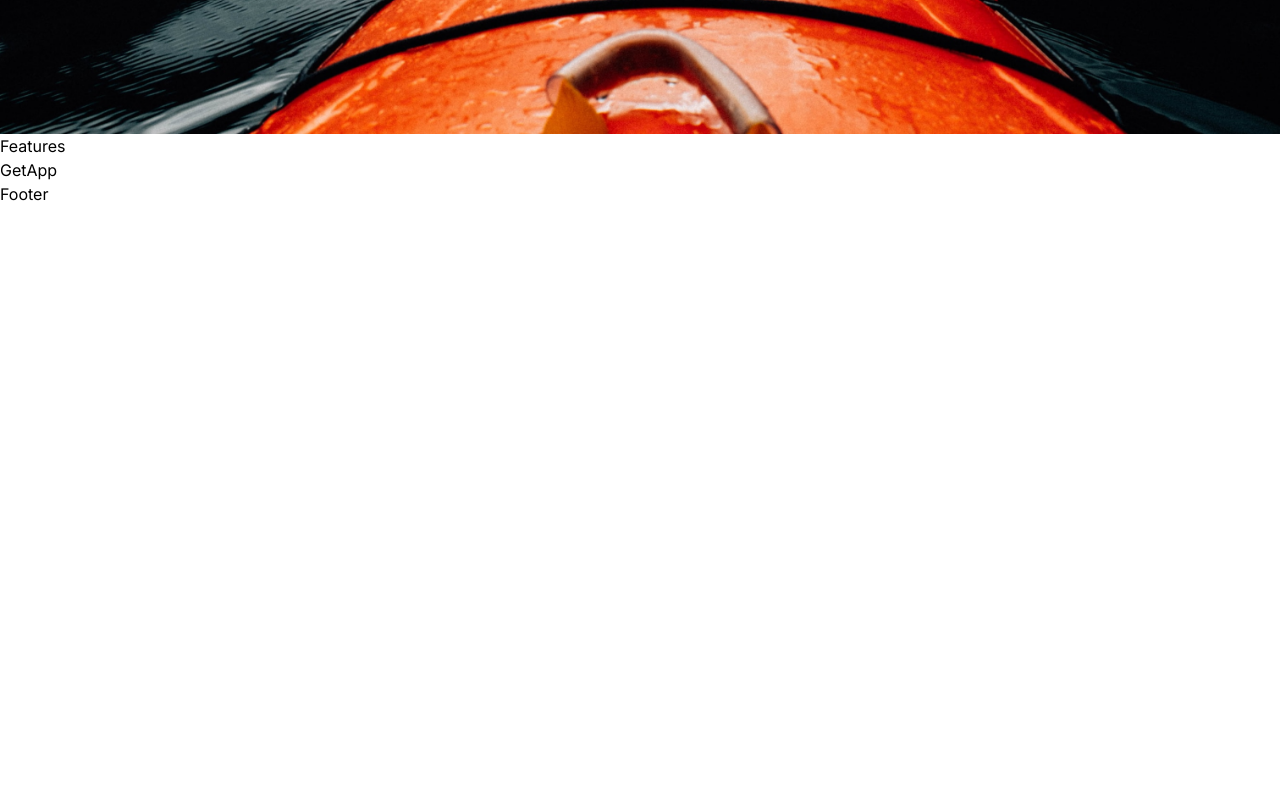
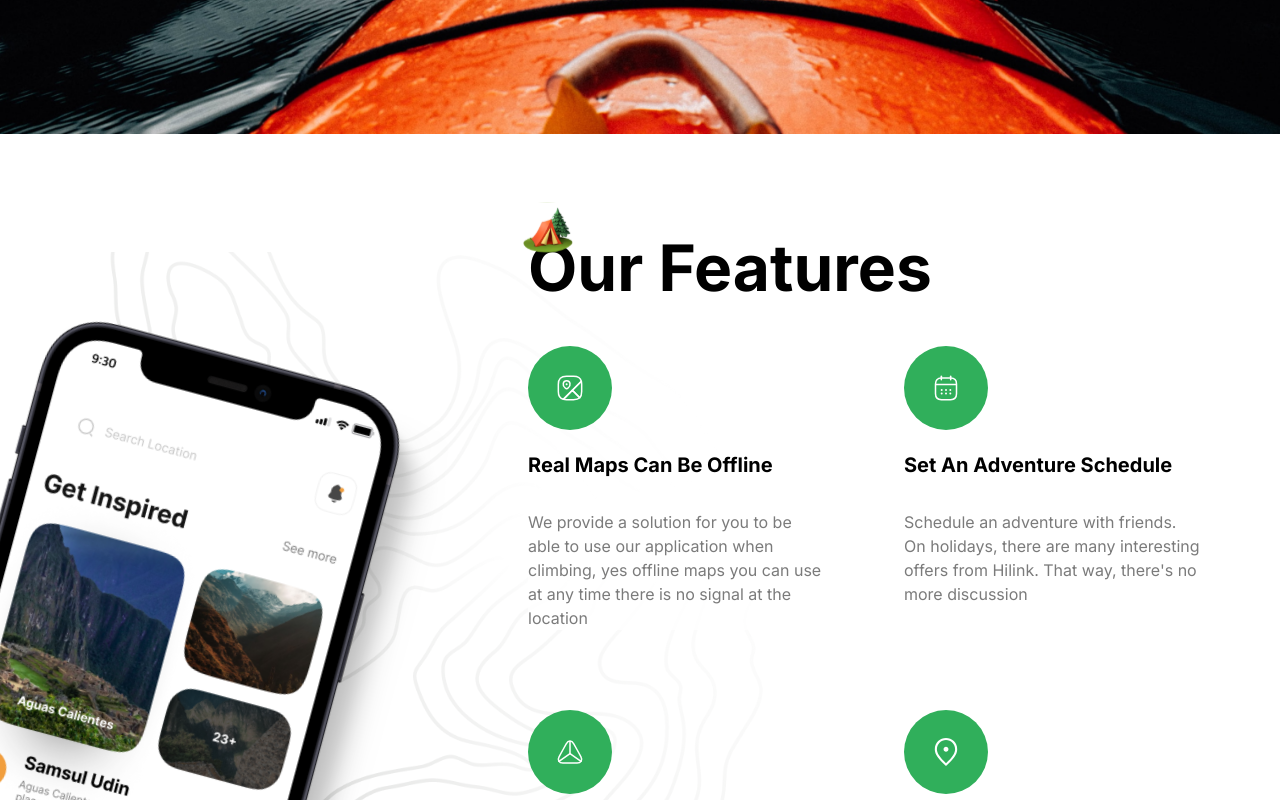
Before and after one commit to Kacper-Lechicki/Hilink, a Next.js app: page / in a window 1280 px wide. Shown: the part 2440-3240 px from the top of the page. Before the commit the page ends 2646 px from the top, so only its background shows below. Built offline with nearby package versions, Linux system fonts and the light colour scheme.

Commit message:
feat: features section

```diff
--- a/components/Features.tsx
+++ b/components/Features.tsx
@@ -1,5 +1,73 @@
+import { FEATURES } from '@/constants';
+import Image from 'next/image';
+
 const Features = () => {
-  return <div>Features</div>;
+  return (
+    <section className="flex-col flex items-center justify-center overflow-hidden bg-feature-bg bg-center bg-no-repeat py-24">
+      <div className="max-container padding-container relative w-full flex justify-end">
+        <div className="flex flex-1 lg:min-h-[900px]">
+          <Image
+            src="/phone.png"
+            alt="phone"
+            width={440}
+            height={1000}
+            className="feature-phone"
+          />
+        </div>
+
+        <div className="z-20 flex w-full flex-col lg:w-[60%]">
+          <div className="relative">
+            <Image
+              src="/camp.svg"
+              alt="camp"
+              width={50}
+              height={50}
+              className="absolute left-[-5px] top-[-28px] w-10 lg:w-[50px]"
+            />
+
+            <h2 className="text-[40px] font-[700] leading-[120%] lg:text-[64px] lg:font-[700] lg:leading-[120%]">
+              Our Features
+            </h2>
+          </div>
+
+          <ul className="mt-10 grid gap-10 md:grid-cols-2 lg:mg-20 lg:gap-20">
+            {FEATURES.map((feature) => (
+              <FeatureItem
+                key={feature.title}
+                title={feature.title}
+                icon={feature.icon}
+                description={feature.description}
+              />
+            ))}
+          </ul>
+        </div>
+      </div>
+    </section>
+  );
+};
+
+type FeatureItem = {
+  title: string;
+  icon: string;
+  description: string;
+};
+
+const FeatureItem = ({ title, icon, description }: FeatureItem) => {
+  return (
+    <li className="flex w-full flex-1 flex-col items-start">
+      <div className="rounded-full p-4 lg:p-7 bg-green-50">
+        <Image src={icon} alt="map" width={28} height={28} />
+      </div>
+
+      <h2 className="text-[20px] font-[700] lg:bold-32 mt-5 capitalize">
+        {title}
+      </h2>
+
+      <p className="text-[16px] font-[400] mt-5 bg-white/80 text-gray-30 lg:mt-[30px] lg:bg-none">
+        {description}
+      </p>
+    </li>
+  );
 };
 
 export default Features;
```
